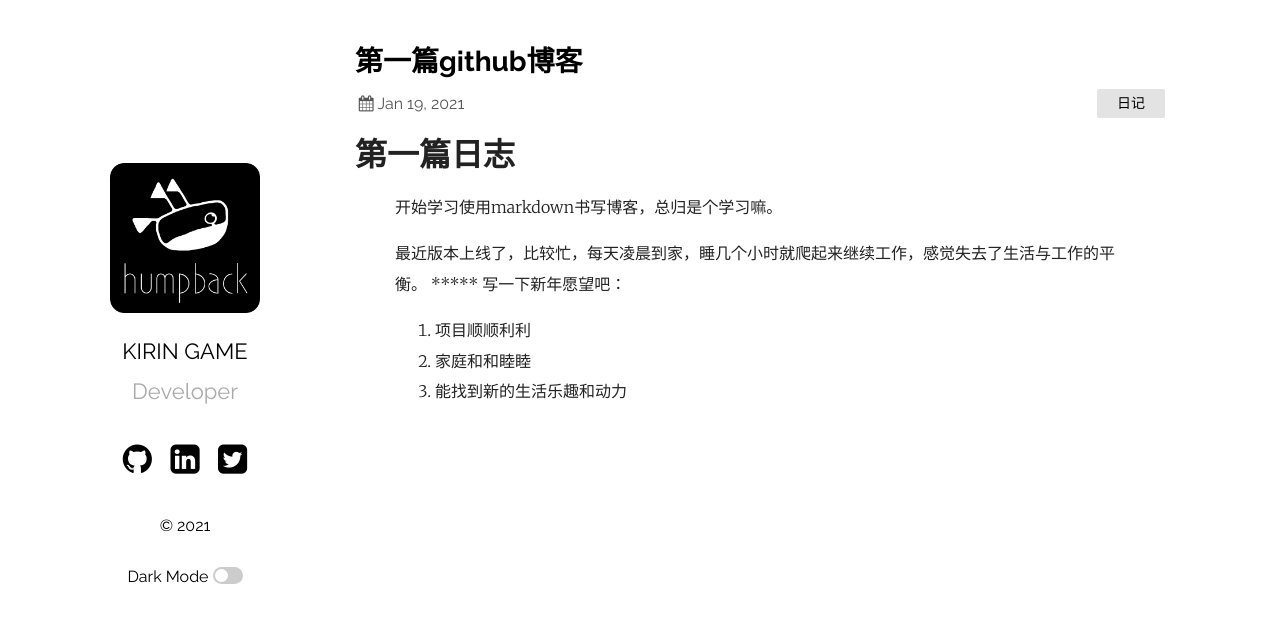
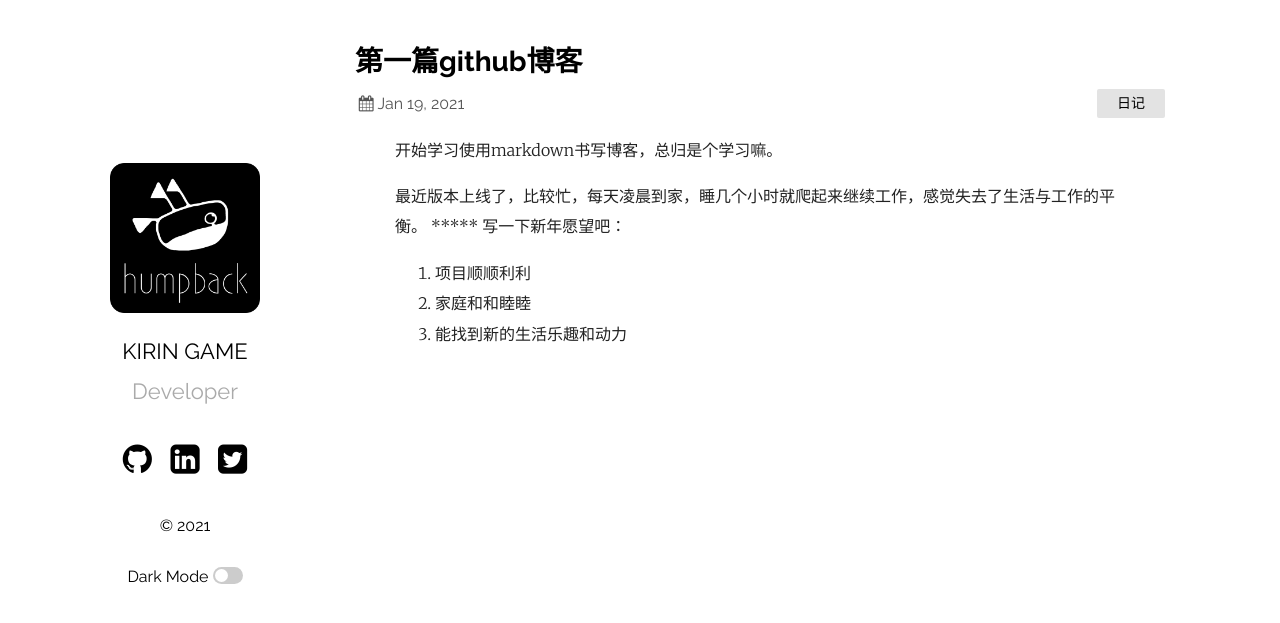
Before and after one commit to KIRINGAME/KIRINGAME.github.io, a Jekyll site: the page built from _posts/2021-01-19-第一篇日志.markdown, in a window 1280 px wide. Shown: the top 623 px of the page. Built offline with Jekyll 4.4.1, drawn with Linux system fonts in a browser that asks for light colours.

Commit message:
Update 2021-01-19-第一篇日志.markdown

```diff
--- a/_posts/2021-01-19-第一篇日志.markdown
+++ b/_posts/2021-01-19-第一篇日志.markdown
@@ -4,7 +4,6 @@ title:  "第一篇github博客"
 date:   2021-01-19 01:17:36
 categories: 日记
 ---
-# 第一篇日志
 > 开始学习使用markdown书写博客，总归是个学习嘛。
 
 > 最近版本上线了，比较忙，每天凌晨到家，睡几个小时就爬起来继续工作，感觉失去了生活与工作的平衡。
```
